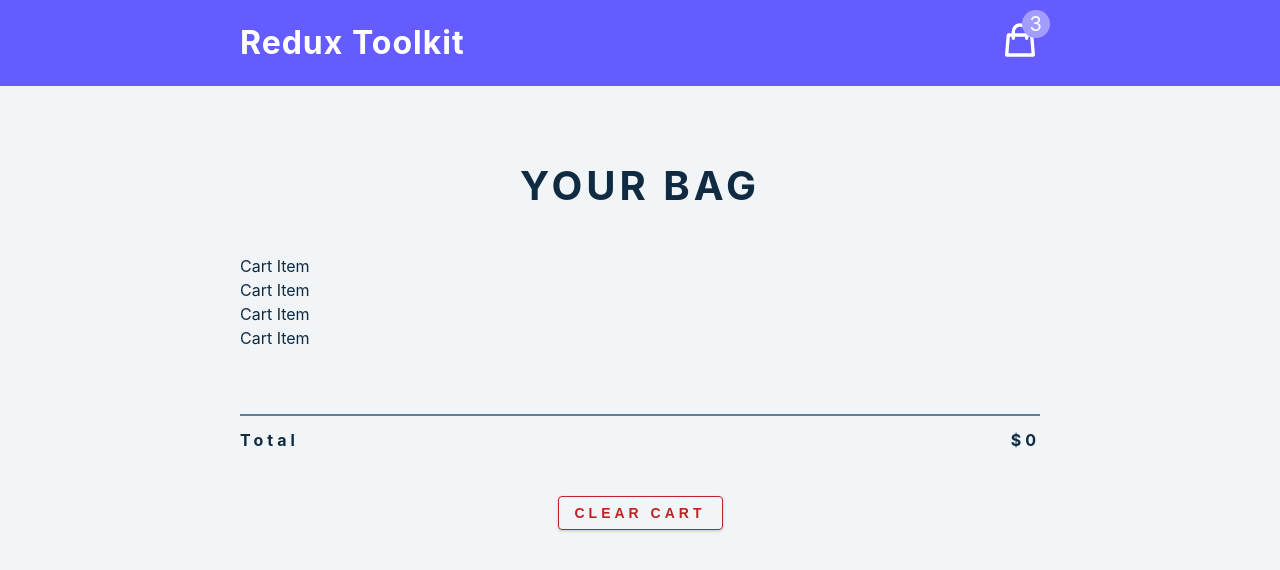
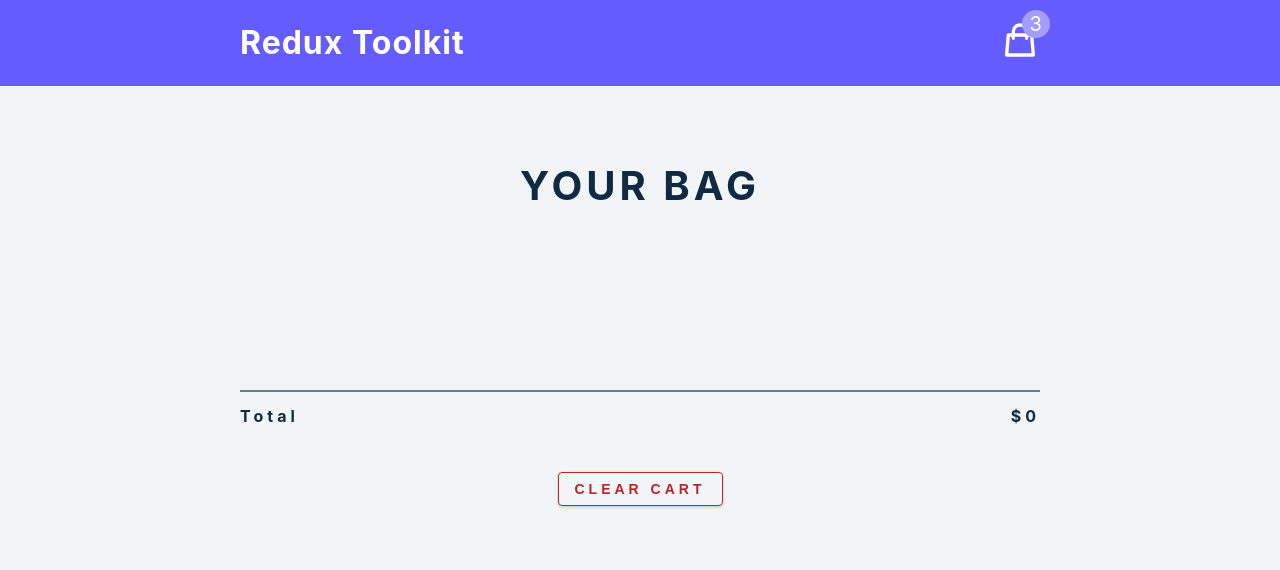
Before and after one commit to Sammy3000/Ecommerce-Cart-Module, a React (Create React App) app: page / in a window 1280 px wide. Shown: the top 570 px of the page. Built offline with nearby package versions, Linux system fonts and the light colour scheme.

Commit message:
Create an article tag with a class name

```diff
--- a/src/components/CartItem.js
+++ b/src/components/CartItem.js
@@ -2,9 +2,9 @@
 
  const CartItem=({id,title,price,img,amount})=>{
     return(
-        <div>
-            Cart Item
-        </div>
+       <article className="cart-item">
+
+       </article>
     )
  }
  export default CartItem
```
